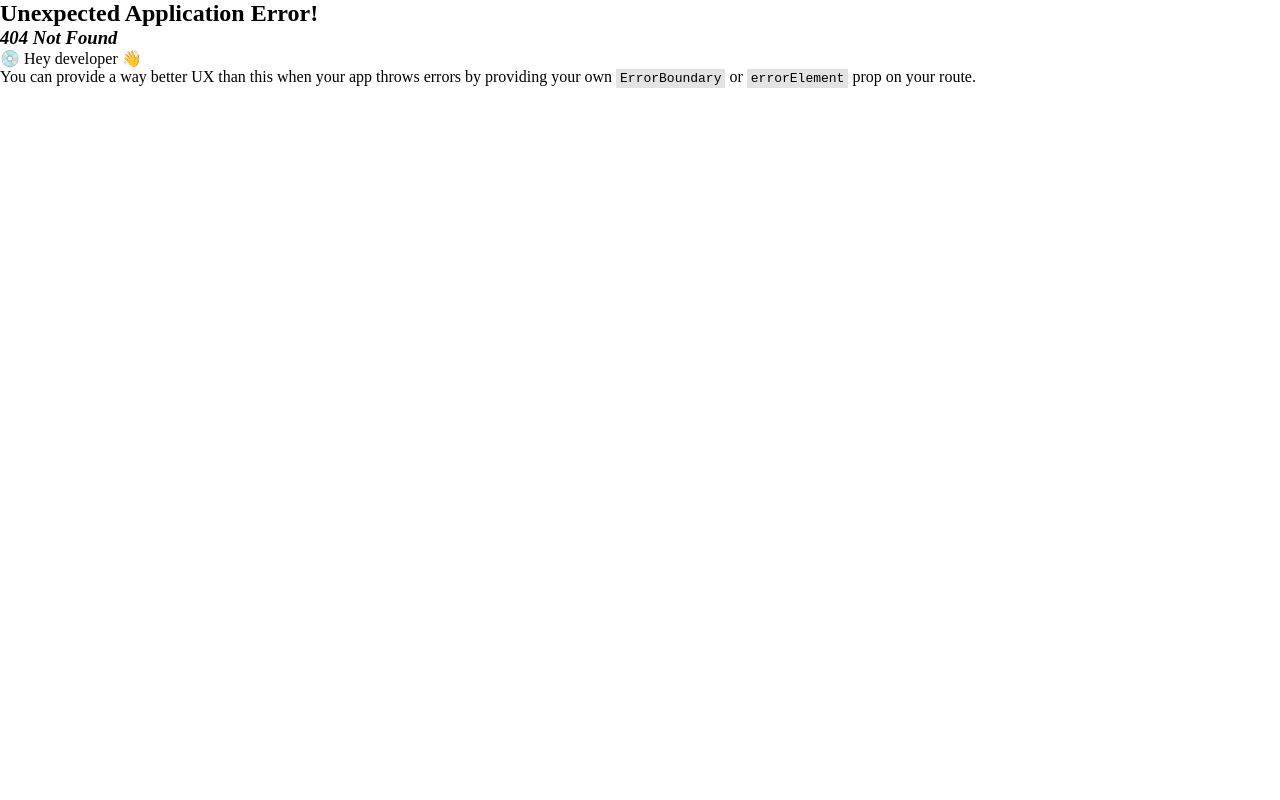
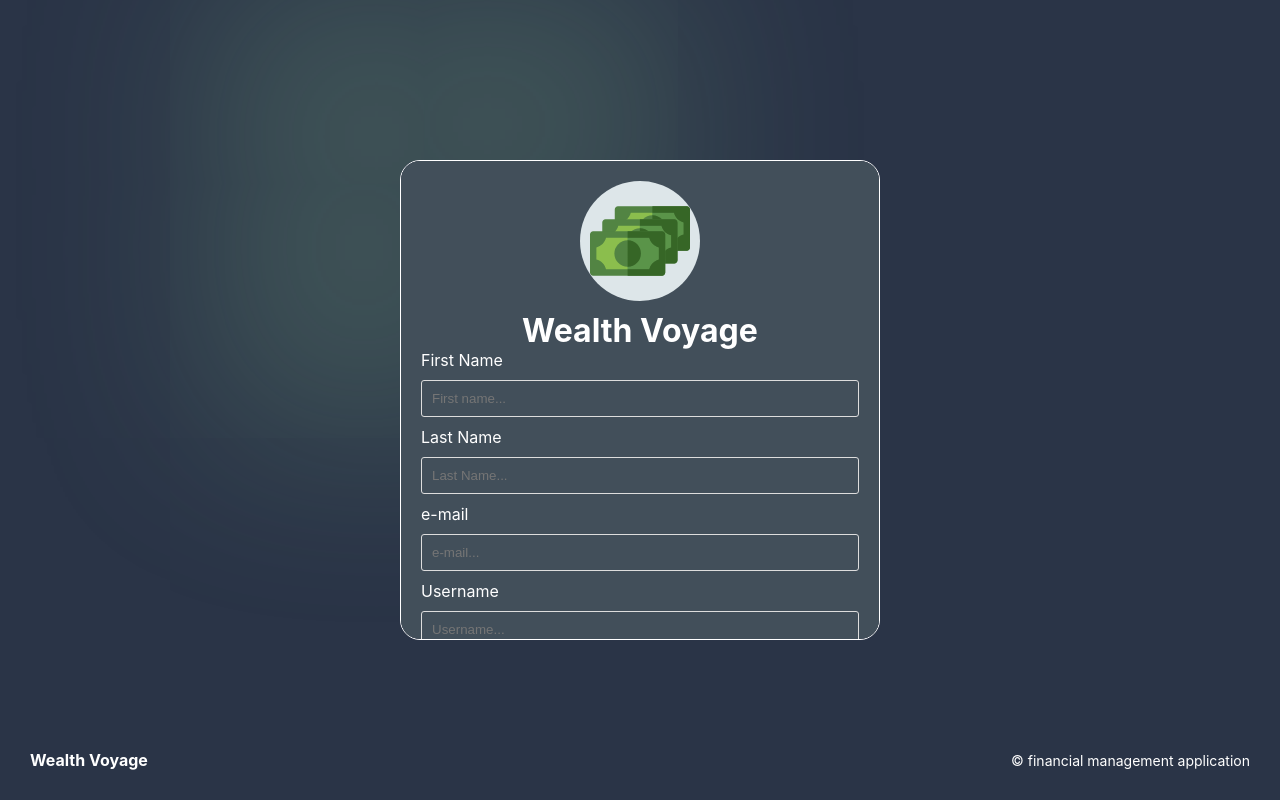
Before and after one commit to Filip-Politowski/WealthVoyage, a React (Create React App) app in the folder WealthVoyage-frontend-02/wealth-voyage/: page /auth/register in a window 1280 px wide. Before the commit this address had no page. Built offline with nearby package versions, Linux system fonts and the light colour scheme.

Commit message:
Created page AuthForm, created components SignIn and Register. Implemented routing between login and register

```diff
--- /dev/null
+++ b/WealthVoyage-frontend-02/wealth-voyage/src/components/SignIn/SignIn.tsx
@@ -0,0 +1,27 @@
+
+import "./signIn.scss";
+import { Link } from "react-router-dom";
+
+const Login = () => {
+  return (
+    <div className="signInWindow">
+      <div className="loginHeading">
+        <img src="/logo.svg" alt="" />
+        <h1>Wealth Voyage</h1>
+      </div>
+      <form>
+        <label>Username</label>
+        <input type="text" placeholder="Username..." />
+        <label>Password</label>
+        <input type="password" placeholder="Password..." />
+        <div className="loginOptions">
+          <Link to="/auth/register">Register</Link>
+          <Link to="">Forgot your password ?</Link>
+        </div>
+        <button>Login</button>
+      </form>
+    </div>
+  );
+};
+
+export default Login;
--- a/WealthVoyage-frontend-02/wealth-voyage/src/pages/login/login.scss
+++ b/WealthVoyage-frontend-02/wealth-voyage/src/components/SignIn/signIn.scss
@@ -1,17 +1,6 @@
 @import "../../styles/variables.scss";
-.login {
-  width: 100%;
-  height: 100%;
-  position: fixed;
-  top: 0;
-  left: 0;
-  display: flex;
-  align-items: center;
-  justify-content: center;
-  color: white;
-  background-color: $main-bg;
 
-  .loginWindow {
+  .signInWindow {
     display: flex;
     flex-direction: column;
     width: 480px;
@@ -20,21 +9,25 @@
     border-radius: 20px;
     padding: 20px;
     background-color: rgb(66, 79, 90);
-    gap: 10px;
     box-shadow: -200px -200px 190px rgba(159, 227, 159, 0.181);
 
-    .heading {
+    .loginHeading {
       display: flex;
       flex-direction: column;
       justify-content: center;
       align-items: center;
       gap: 10px;
     }
+    form {
+    display: flex;
+    flex-direction: column;
+    gap: 10px;
+  }
     img {
       height: 120px;
       width: 120px;
     }
-    input{
+    input {
       padding: 10px;
       background-color: transparent;
       color: white;
@@ -42,7 +35,7 @@
       border: 1px solid $soft-color;
       border-radius: 3px;
     }
-    .loginOptions{
+    .loginOptions {
       display: flex;
       flex-direction: column;
       gap: 10px;
@@ -54,4 +47,3 @@
       cursor: pointer;
     }
   }
-}
--- a/WealthVoyage-frontend-02/wealth-voyage/src/components/navbar/Navbar.tsx
+++ b/WealthVoyage-frontend-02/wealth-voyage/src/components/navbar/Navbar.tsx
@@ -11,7 +11,6 @@ const Navbar = () => {
         settingsWindowRef.current &&
         !settingsWindowRef.current.contains(event.target as Node)
       ) {
-
         setIsOpen(false);
       }
     };
--- /dev/null
+++ b/WealthVoyage-frontend-02/wealth-voyage/src/components/register/Register.tsx
@@ -0,0 +1,34 @@
+import React from "react";
+import "./register.scss";
+import { Link } from "react-router-dom";
+
+const Register = () => {
+  return (
+    <div className="registerWindow">
+      <div className="registerHeading">
+        <img src="/logo.svg" alt="" />
+        <h1>Wealth Voyage</h1>
+      </div>
+      <form>
+        <label>First Name</label>
+        <input type="text" placeholder="First name..."></input>
+        <label>Last Name</label>
+        <input type="text" placeholder="Last Name..."></input>
+        <label>e-mail</label>
+        <input type="email" placeholder="e-mail..."></input>
+        <label>Username</label>
+        <input type="text" placeholder="Username..." />
+        <label>Password</label>
+        <input type="password" placeholder="Password..." />
+        <label>Repeat password</label>
+        <input type="password" placeholder="Repeat password..." />
+        <div className="registerOptions">
+          <Link to="/auth/signin">Already have an account ? Login</Link>
+        </div>
+        <button>Sign Up</button>
+      </form>
+    </div>
+  );
+};
+
+export default Register;
--- /dev/null
+++ b/WealthVoyage-frontend-02/wealth-voyage/src/components/register/register.scss
@@ -0,0 +1,71 @@
+@import "../../styles/variables.scss";
+
+.registerWindow {
+  display: flex;
+  flex-direction: column;
+  width: 480px;
+  height: 480px;
+  border: solid 1px;
+  border-radius: 20px;
+  padding: 20px;
+  background-color: rgb(66, 79, 90);
+
+  overflow-y: auto; // Dodaj overflow-y: auto, aby dodać suwak dla pionowego przewijania
+  box-shadow: -200px -200px 190px rgba(159, 227, 159, 0.181);
+
+  &::-webkit-scrollbar {
+    width: 0.7em;
+    height: 1em;
+  }
+
+  &::-webkit-scrollbar-track {
+    background: transparent;
+    border-radius: 90vw;
+    margin-block: 1em;
+  }
+
+  &::-webkit-scrollbar-thumb {
+    background: rgba(28, 41, 28, 0.454);
+    border-radius: 100vw;
+  }
+
+  &::-webkit-scrollbar-thumb:hover {
+    background: rgba(28, 41, 28, 0.929);
+  }
+
+  .registerHeading {
+    display: flex;
+    flex-direction: column;
+    justify-content: center;
+    align-items: center;
+    gap: 10px;
+  }
+  form {
+    display: flex;
+    flex-direction: column;
+    gap: 10px;
+  }
+  img {
+    height: 120px;
+    width: 120px;
+  }
+  input {
+    padding: 10px;
+    background-color: transparent;
+    color: white;
+    outline: none;
+    border: 1px solid $soft-color;
+    border-radius: 3px;
+  }
+  .registerOptions {
+    display: flex;
+    flex-direction: column;
+    gap: 10px;
+    color: rgb(156, 173, 217);
+  }
+  button {
+    width: 100%;
+    padding: 10px;
+    cursor: pointer;
+  }
+}
--- /dev/null
+++ b/WealthVoyage-frontend-02/wealth-voyage/src/pages/authForm/AuthForm.tsx
@@ -0,0 +1,19 @@
+import React, { useEffect, useState } from "react";
+import Footer from "../../components/footer/Footer";
+import "./authForm.scss";
+import { Link, Outlet } from "react-router-dom";
+import SignIn from "../../components/SignIn/SignIn";
+
+const Auth = () => {
+  return (
+    <div className="authMain">
+
+      <div className="authForm">
+        <Outlet />
+      </div>
+      <Footer />
+    </div>
+  );
+};
+
+export default Auth;
--- /dev/null
+++ b/WealthVoyage-frontend-02/wealth-voyage/src/pages/authForm/authForm.scss
@@ -0,0 +1,25 @@
+@import "../../styles/variables.scss";
+
+a {
+  text-decoration: none;
+  color: inherit;
+}
+
+.authMain {
+  font-family: "inter", sans-serif;
+  background-color: $main-bg;
+  color: $main-color;
+  display: flex;
+  flex-direction: column;
+  min-height: 100vh;
+  .authForm {
+    width: 100%;
+    height: 100%;
+    position: fixed;
+    top: 0;
+    left: 0;
+    display: flex;
+    align-items: center;
+    justify-content: center;
+  }
+}
--- a/WealthVoyage-frontend-02/wealth-voyage/src/pages/login/Login.tsx
+++ /dev/null
@@ -1,58 +0,0 @@
-import React, { useEffect, useState } from "react";
-import Footer from "../../components/footer/Footer";
-import "./login.scss";
-import { Link } from "react-router-dom";
-
-const Login = () => {
-//   const [data, setData] = useState<any | null>(null);
-//  useEffect(() => {
-//    const fetchUsers = async () => {
-//      try {
-//        const baseUrl = "http://localhost:8080/api/users/1";
-
-//        // Explicitly use the GET method in the fetch request
-//        const response = await fetch(baseUrl, {
-//          method: "DELETE",
-//          headers: new Headers({
-//            Authorization: `Bearer eyJhbGciOiJSUzI1NiJ9.eyJpc3MiOiJzZWxmIiwic3ViIjoiYWRtaW4iLCJpYXQiOjE3MDk1ODA5OTIsInJvbGVzIjoiQURNSU4ifQ.JhhGLTYSQAMZal1vGmijF5GbR9mqo4ZuNZb6Tp03crzosGw4MJx5X3v19xDMxRaSMWI5SoR2H33c7Yu9R3SW_OgUTOGFs4BzTAmKAv1va_L8PpvslABw80eI6RHjEzIpYmlOMokWrQZ45n9dP9knljs3YRQdb5tn9DpcSgR87UIeTXFzjGNO3KfoyhTI-phE7yomghcJzCkm6K1jIIp0FH31YzV5lu4CbS_fnx6TWCepKtQYqT9Yeft8VlACGlsForiirExj-AGlDkWKB9iluElMpQtOHz4rMjp9se5Yj_CtbEyr6LQDSG6Uaii4OYfJmC9jIycQGmqLB3_YnNgfGQ`,
-//          }),
-//        });
-
-//        if (!response.ok) {
-//          throw new Error("Something went wrong!");
-//        }
-
-//        const responseJson = await response.json();
-//        setData(responseJson.username);
-//        console.log(responseJson.username);
-//      } catch (error) {
-//        console.error(error);
-//      }
-//    };
-
-//    fetchUsers();
-//  }, []);
-
-  return (
-    <div className="login">
-      <div className="loginWindow">
-        <div className="heading">
-          <img src="logo.svg" alt="" />
-          <h1>Wealth Voyage</h1>
-        </div>
-        <label>Username</label>
-        <input type="text" placeholder="Username..." />
-        <label>Password</label>
-        <input type="password" placeholder="Password..." />
-        <div className="loginOptions">
-          <Link to="">Register</Link>
-          <Link to="">Forgot your password ?</Link>
-        </div>
-        <button>Login</button>
-        <Footer></Footer>
-      </div>
-    </div>
-  );
-};
-
-export default Login;
```
Also changed, not shown: WealthVoyage-frontend-02/wealth-voyage/src/App.tsx (+9 -3 lines). Lines whose indentation alone changed are shown as unchanged.
